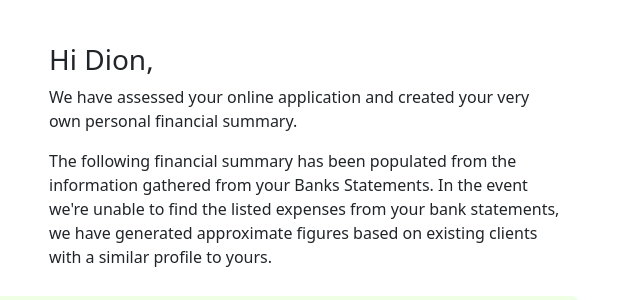
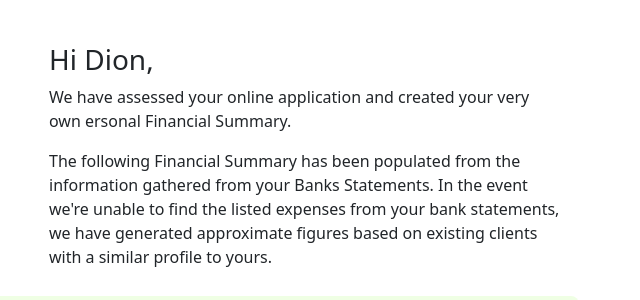
Before and after one commit to Dion-R/Report-JB, a plain HTML site: page index.html in a window 1280 px wide. Shown: the top 300 px of the page, 619-1259 px from the left. Drawn offline with Linux system fonts and the light colour scheme.

Commit message:
7th version

```diff
--- a/index.html
+++ b/index.html
@@ -22,10 +22,10 @@
             <h3>Hi Dion,</h3>
             <p>
               We have assessed your online application and created your very own
-              personal financial summary.
+              ersonal Financial Summary.
             </p>
             <p class="mb-0">
-              The following financial summary has been populated from the
+              The following Financial Summary has been populated from the
               information gathered from your Banks Statements. In the event
               we're unable to find the listed expenses from your bank
               statements, we have generated approximate figures based on
```
Also changed, not shown: 1 other file.
